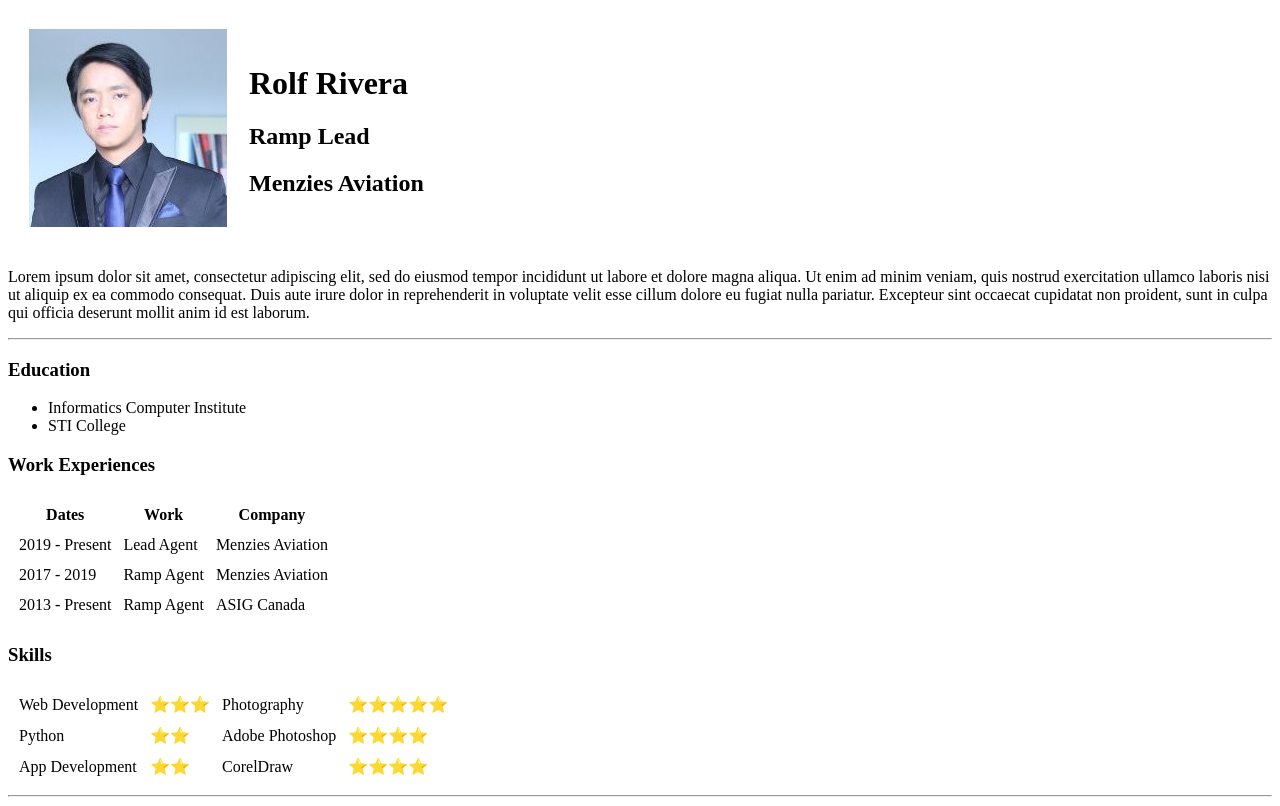
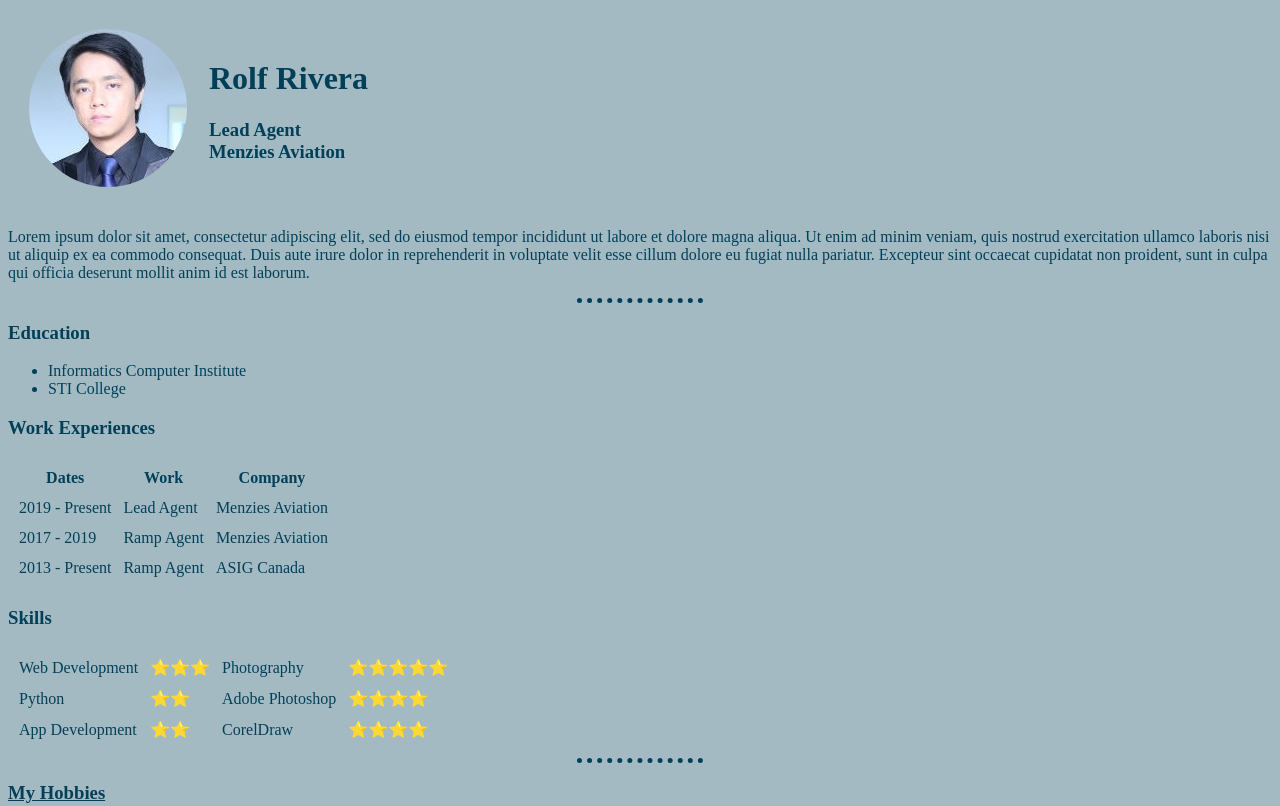
Before and after one commit to rrr1229/cv, a plain HTML site: page index.html in a window 1280 px wide. Shown: the top 806 px of the page. Drawn offline with Linux system fonts and the light colour scheme.

Commit message:
Add files via upload

```diff
--- /dev/null
+++ b/css/styles.css
@@ -0,0 +1,13 @@
+body{
+    background-color: #a3bac3;
+}
+
+hr{
+    border:none;
+    border-top: 5px dotted #024059;
+    width:10%;
+}
+
+h3, h1, p, ul, a, table {
+  color: #024059;
+}
--- a/index.html
+++ b/index.html
@@ -4,15 +4,16 @@
 <head>
   <meta charset="utf-8">
   <title>Rolf's Personal Site</title>
+  <link rel="stylesheet" href="css/styles.css">
+
 </head>
 
 <body>
   <table cellspacing="20">
-    <td><img src="images/Photo2.jpeg" alt="Rolf Profile Picture" /></td>
+    <td><img src="images/Photo3.png" alt="Rolf Profile Picture" /></td>
     <td>
       <h1>Rolf Rivera</h1>
-      <h2>Ramp Lead</h2>
-      <h2>Menzies Aviation</h2>
+      <h3>Lead Agent<br />Menzies Aviation</h3>
     </td>
   </table>
   </body>
```
Also changed, not shown: contact.html (+7 -6 lines), hobbies.html (+3 -1 lines), images/Photo3.png (added).
